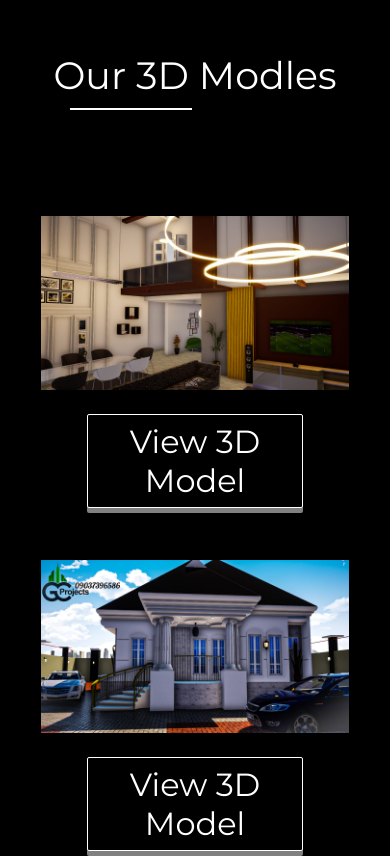
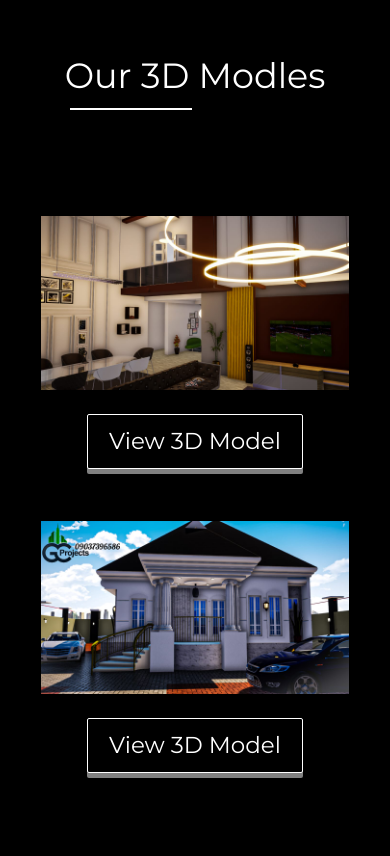
Before and after one commit to enayds/Gabby-Site, a plain HTML site: page project.html in a window 390 px wide. Shown: the part 114-970 px from the top of the page. Drawn offline with Linux system fonts and the light colour scheme.

Commit message:
Fonts Adjustment

```diff
--- a/style.css
+++ b/style.css
@@ -462,7 +462,7 @@ section {
 }
 @media screen and (max-width:1000px) {
     .about-heading {
-        font-size: 38px;
+        font-size: 35px;
         margin: 20px auto 0 auto;
     }
 
@@ -648,6 +648,7 @@ section {
 
     .view-btn {
         float: none;
+        font-size: 23px;
     }
 
     .page-break-underline {
```
